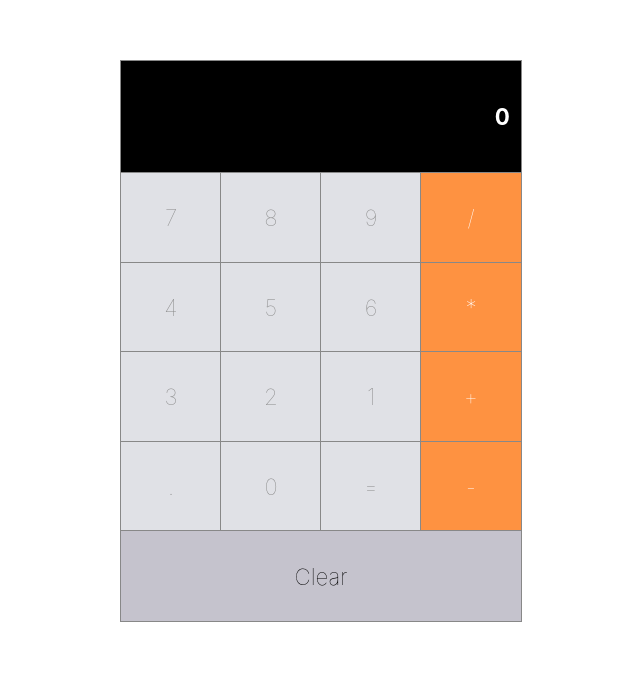
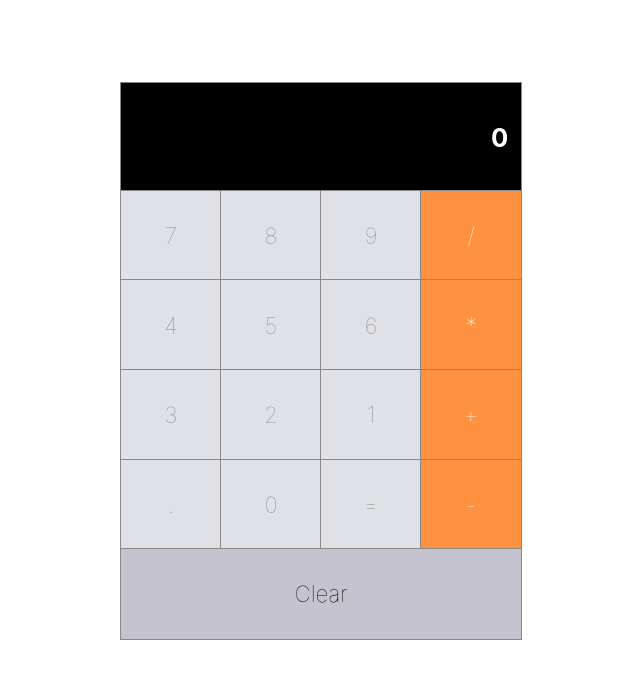
Before and after one commit to AdrianGHub/calc-app, a React (Create React App) app: page / in a window 1280 px wide. Shown: the part 139-818 px from the top of the page, without its empty margins (319-959 px from the left). Built offline with nearby package versions, Linux system fonts and the light colour scheme.

Commit message:
feat: adjust styles

```diff
--- a/src/App.module.css
+++ b/src/App.module.css
@@ -9,7 +9,6 @@
 
 .CalcWrapper {
   width: 400px;
-  height: 600px;
 }
 
 .Row {
--- a/src/components/Input/Input.module.css
+++ b/src/components/Input/Input.module.css
@@ -1,6 +1,6 @@
 .Input {
     display: flex;
-    height: 4em;
+    height: 3.2em;
     flex: 1;
     background-color: #000;
     outline: 1px solid #888;
@@ -8,6 +8,6 @@
     justify-content: flex-end;
     padding: 0.5em;
     font-weight: bold;
-    font-size: 1.4em;
+    font-size: 1.6em;
     align-items: center;
 }
```
